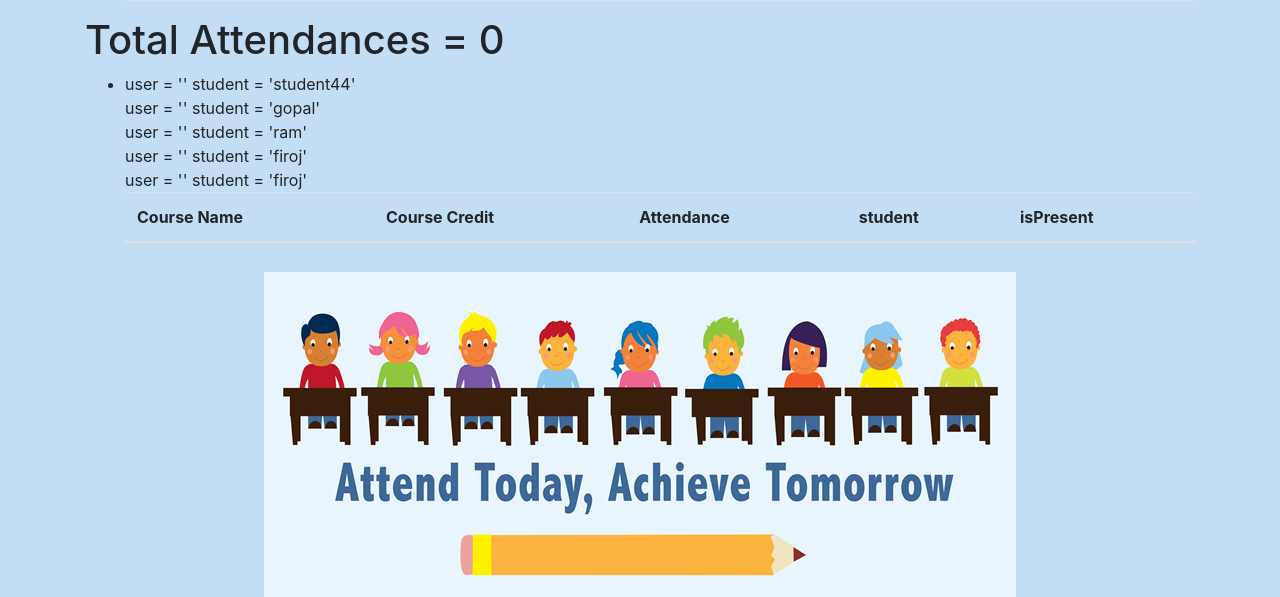
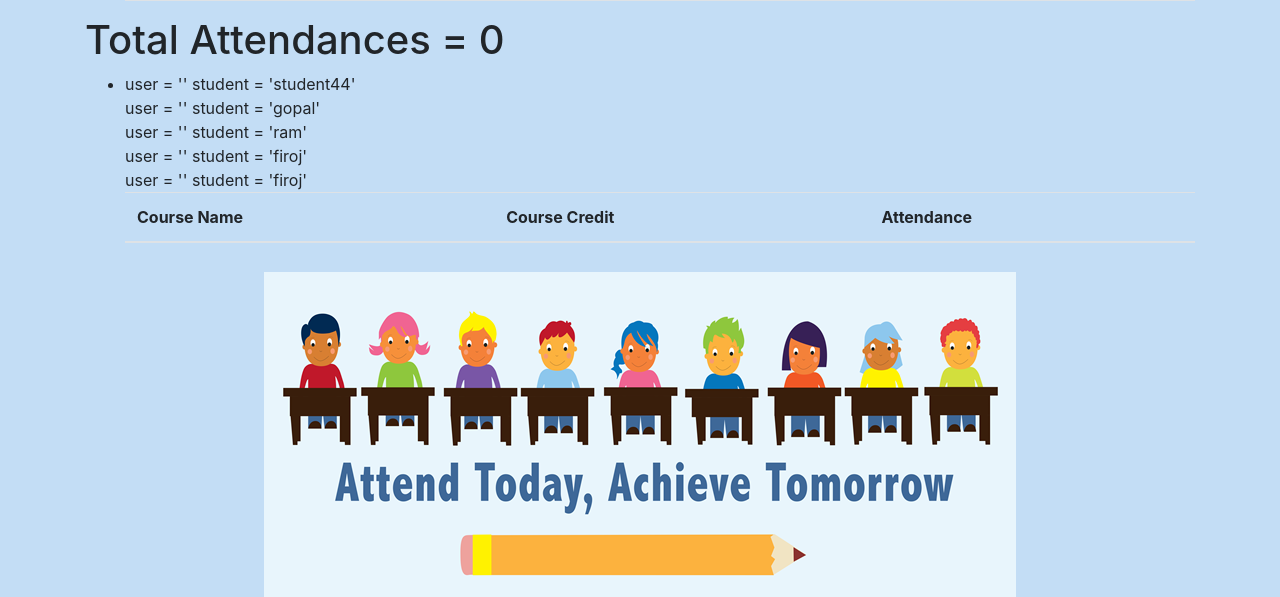
Before and after one commit to firojt/attendancetrackingsystem, a Django app: page /student/ in a window 1280 px wide. Shown: the part 554-1151 px from the top of the page. Run offline with Django 3.2, Linux system fonts and the light colour scheme; data comes from the database, SQL or seed files in the repository; lists and menus that the app fills with data are empty; parts of the project's set-up code (start-up, migrations or seed data) failed here and were passed over; some libraries are stand-ins or nearby versions.

Commit message:
attendance for specific student

```diff
--- a/school/templates/student.html
+++ b/school/templates/student.html
@@ -103,8 +103,6 @@
               <th scope="col">Course Name</th>
               <th scope="col">Course Credit</th>
               <th scope="col">Attendance</th>
-              <th scope="col">student</th>
-              <th scope="col">isPresent</th>
             </tr>
           </thead>
           <tbody>
@@ -114,11 +112,9 @@
               user =  '{{user.username|stringformat:'s'}}'
               student = '{{attendace.student|stringformat:'s'}}' <br/>
               {% if user.username|stringformat:"s" == attendace.student|stringformat:"s" %}
-              <th scope="row">{{attendace.id}}</th>
+              <th scope="row">{{attendace.course}}</th>
+              <td>{{attendace.course.credit}}</td>
               <td>{{attendace.totalAttendanceUptoToday | stringformat:'s'}}</td>
-              <td>{{attendace.course.credi}}</td>
-              <td>{{attendace.student}}</td>
-              <td>{{attendace.isPresent}}</td>
             </tr>
             {% endif %}
             {% endfor %}
```
